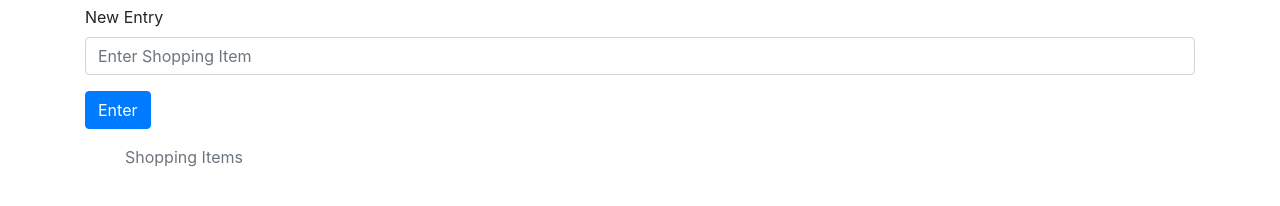
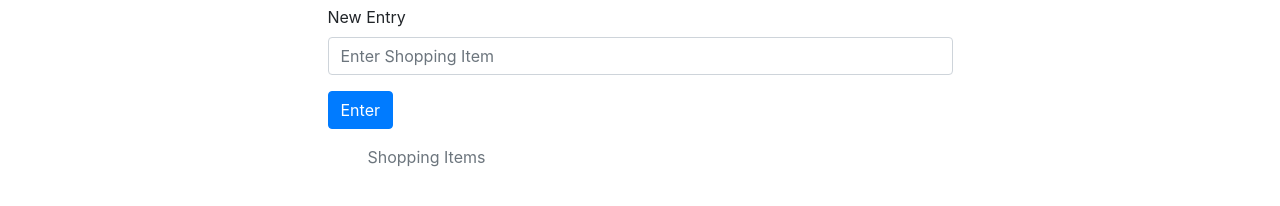
Before and after one commit to DevAliMaher/ShoppingList-JS, a plain HTML site: page index.html in a window 1280 px wide. Shown: the part 166-372 px from the top of the page. Drawn offline with Linux system fonts and the light colour scheme.

Commit message:
Update index.html

```diff
--- a/index.html
+++ b/index.html
@@ -10,7 +10,9 @@
     <link rel="stylesheet" href="css/style.css">
 </head>
 <body>
-<div class="container py-5">
+<div class="container-lg py-5">
+    <div class="row">
+        <div class="col-sm-12 col-md-6 offset-3">
             <h1 class="display-4 pb-5 text-center">Shopping List</h1>
             <label for="userInput">New Entry</label>
             <input id="userInput" type="text" class="form-control" placeholder="Enter Shopping Item">
@@ -18,6 +20,8 @@
             <ol>
                 <p class="mb-3 text-muted">Shopping Items</p>
             </ol>
+        </div>
+    </div>
 </div>
 
 
```
Lines whose indentation alone changed are shown as unchanged.
